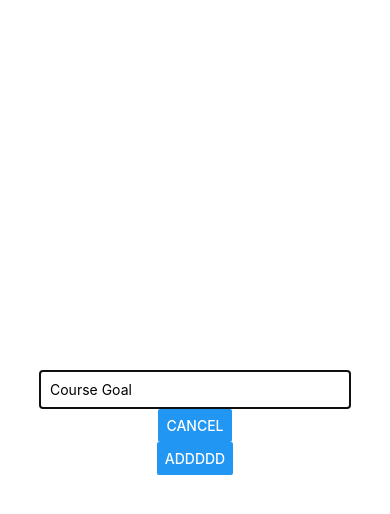
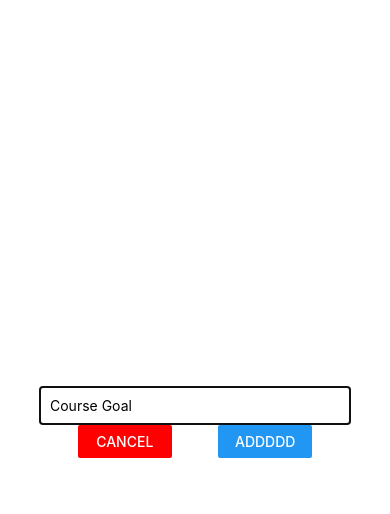
Before and after one commit to Awtanabe/react-native-basic-app, a React Native app: screen / in a window 390 px wide. Both pictures are taken after a click on the button "ADD GOAL". Shown: the top 514 px of the page. Built offline with nearby package versions, Linux system fonts and the light colour scheme.

Commit message:
モーダルボタンのレイアウト調整

```diff
--- a/components/GoalInput.js
+++ b/components/GoalInput.js
@@ -25,8 +25,14 @@
           onChangeText={goalInputHandler}
           value={entredGoal}
         />
-      <Button title="cancel" onPress={props.onCancel}/>
-      <Button title="ADDDDD" onPress={addGoalHandler}/>
+      <View style={styles.buttonContainer}>
+        <View style={styles.button}>
+          <Button title="cancel" color="red" onPress={props.onCancel}/>
+        </View>
+        <View style={styles.button}>
+          <Button title="ADDDDD" onPress={addGoalHandler}/>
+        </View>
+      </View>
       </View>
     </Modal>
   )
@@ -43,6 +49,12 @@
     borderColor: 'black',
     borderWidth:1,
     padding:10
+  },buttonContainer:{
+    flexDirection: 'row',
+    justifyContent: 'space-between',
+    width: '60%'
+  },button: {
+    width: '40%'
   }
 })
 
```
